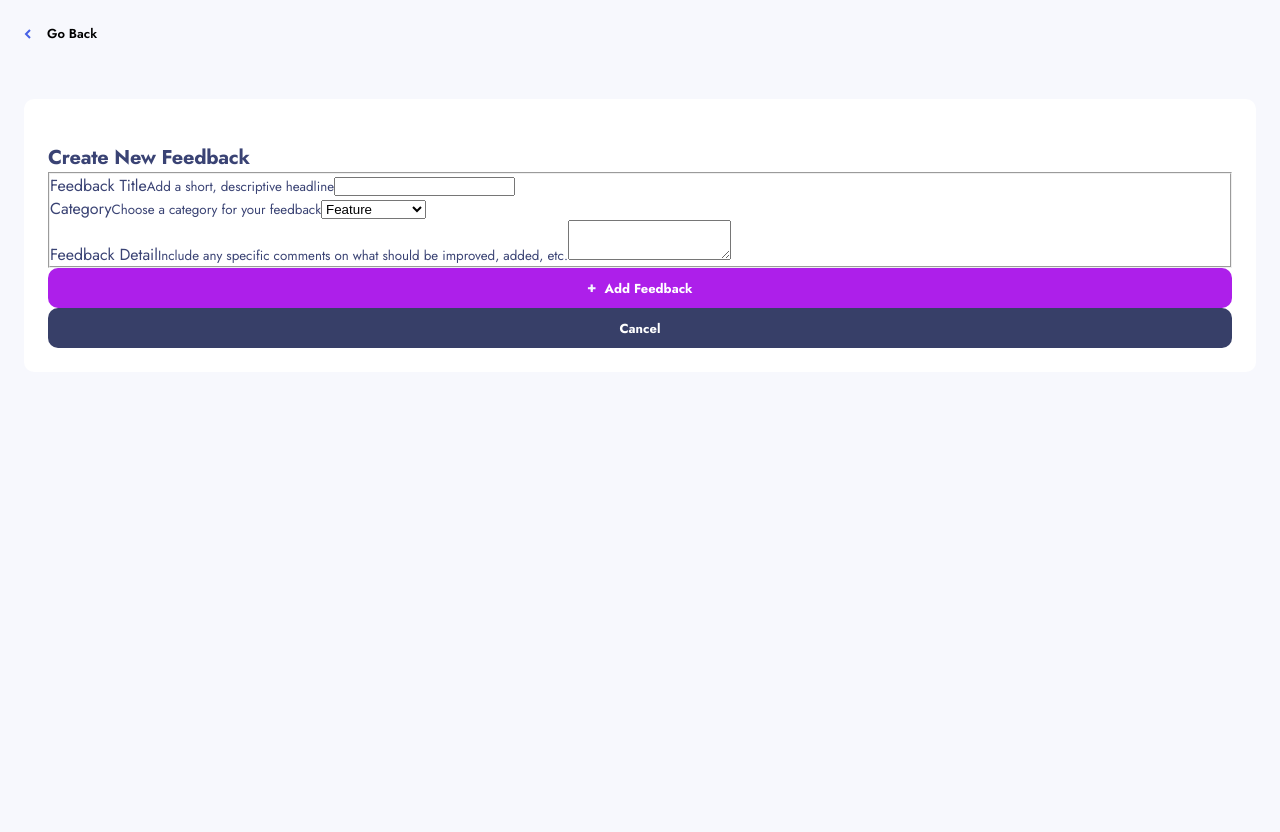
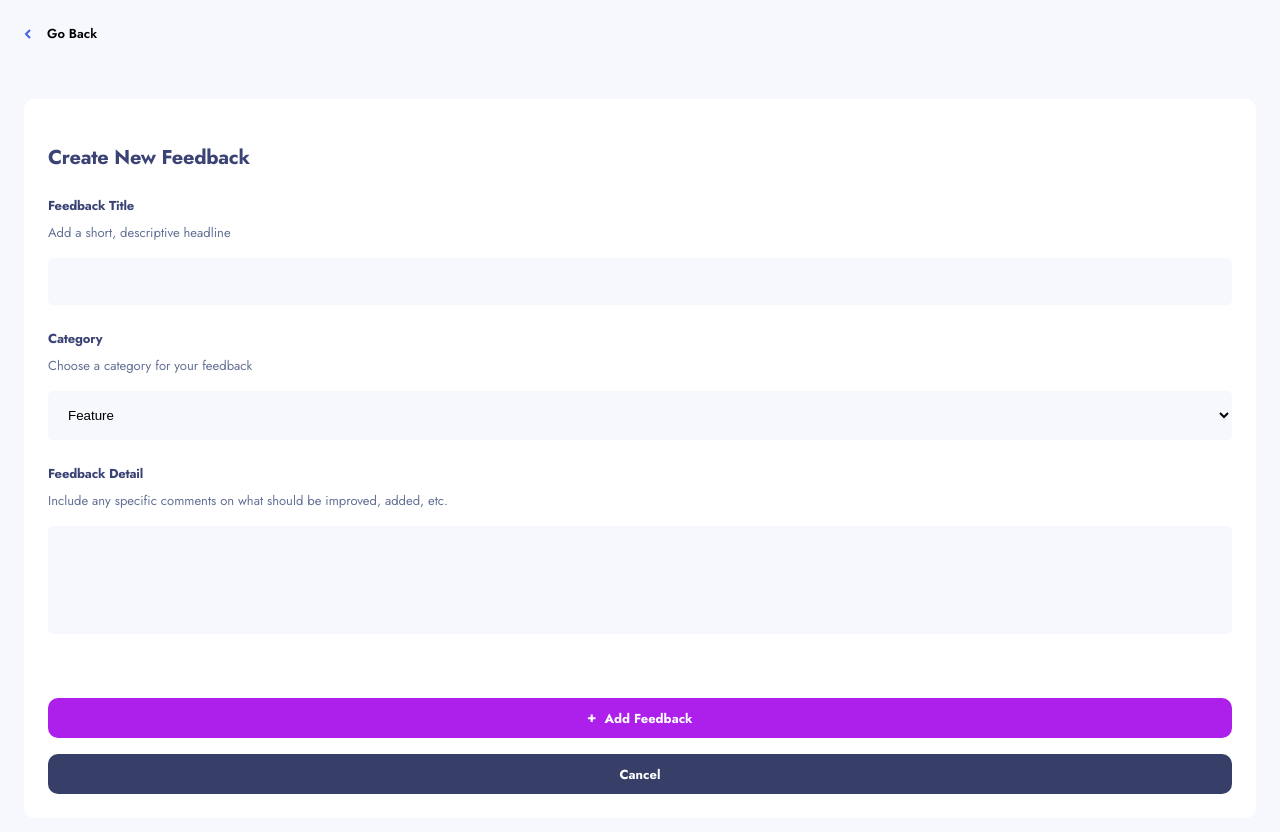
Before and after one commit to jljakin2/product-feedback-next, a Next.js app in the folder frontend/: page /create in a window 1280 px wide. Shown: the top 832 px of the page. Before the commit the page ends 800 px from the top, so only its background shows below. Built offline with nearby package versions, Linux system fonts and the light colour scheme.

Commit message:
create suggestion page styled

```diff
--- a/frontend/components/CreateNewSuggestion.js
+++ b/frontend/components/CreateNewSuggestion.js
@@ -1,14 +1,6 @@
-import styled from "styled-components";
 import AddFeedbackBtn from "./Buttons/AddFeedbackBtn";
 import CancelBtn from "./Buttons/CancelBtn";
-
-const FormStyles = styled.form`
-  background: var(--white);
-  border-radius: 0.625rem;
-
-  margin-top: 3.5rem;
-  padding: 2.75rem 1.5rem 1.5rem 1.5rem;
-`;
+import FormStyles from "./styles/FormStyles";
 
 export default function CreateNewSuggestion() {
   // TODO: change disabled fieldset attribute to equal loading state
@@ -19,13 +11,13 @@ export default function CreateNewSuggestion() {
         <div className="form-control">
           <label htmlFor="title">Feedback Title</label>
           <small>Add a short, descriptive headline</small>
-          <input type="text" />
+          <input type="text" className="input" />
         </div>
 
         <div className="form-control">
           <label htmlFor="category">Category</label>
           <small>Choose a category for your feedback</small>
-          <select>
+          <select className="input">
             <option value="feature">Feature</option>
             <option value="UI">UI</option>
             <option value="UX">UX</option>
@@ -40,7 +32,13 @@ export default function CreateNewSuggestion() {
             Include any specific comments on what should be improved, added,
             etc.
           </small>
-          <textarea id="details" />
+          <textarea
+            id="details"
+            className="input"
+            name="details"
+            rows="4"
+            cols="50"
+          />
         </div>
       </fieldset>
       <div>
--- /dev/null
+++ b/frontend/components/styles/FormStyles.js
@@ -0,0 +1,60 @@
+import styled from "styled-components";
+
+const FormStyles = styled.form`
+  background: var(--white);
+  border-radius: 0.625rem;
+
+  margin-top: 3.5rem;
+  padding: 2.75rem 1.5rem 1.5rem 1.5rem;
+
+  h2 {
+    margin-bottom: 1.5rem;
+  }
+
+  fieldset {
+    border: none;
+  }
+
+  .form-control {
+    display: flex;
+    flex-direction: column;
+
+    margin-bottom: 1.5rem;
+  }
+
+  label {
+    font-size: 0.8125rem;
+    font-weight: 700;
+    letter-spacing: -0.18px;
+
+    margin-bottom: 0.5rem;
+  }
+
+  small {
+    font-size: 0.8125rem;
+    color: var(--greyBlue);
+
+    margin-bottom: 1rem;
+  }
+
+  .input {
+    background: var(--lightgrey);
+    border: none;
+    border-radius: 5px;
+    cursor: pointer;
+
+    padding: 1rem;
+  }
+
+  textarea {
+    resize: none;
+
+    margin-bottom: 2.5rem;
+  }
+
+  button:not(:last-child) {
+    margin-bottom: 1rem;
+  }
+`;
+
+export default FormStyles;
```
Also changed, not shown: frontend/pages/edit/[id].js (+23 -2 lines).
